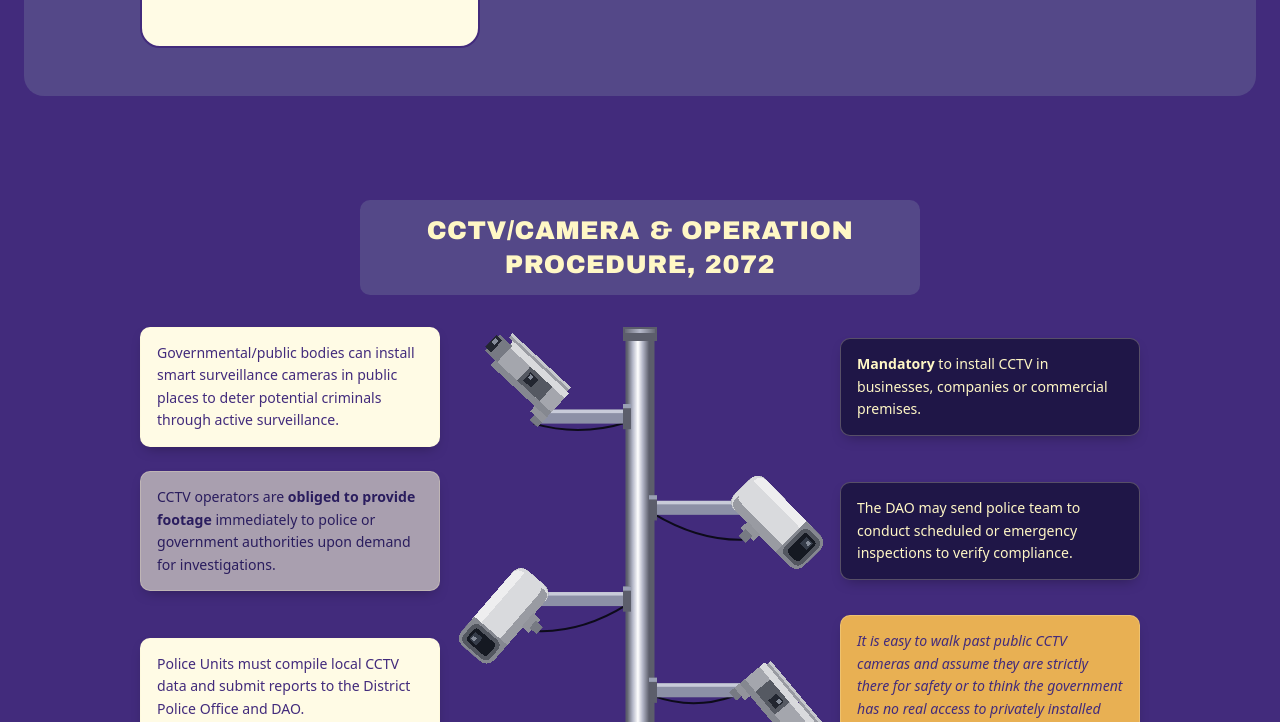
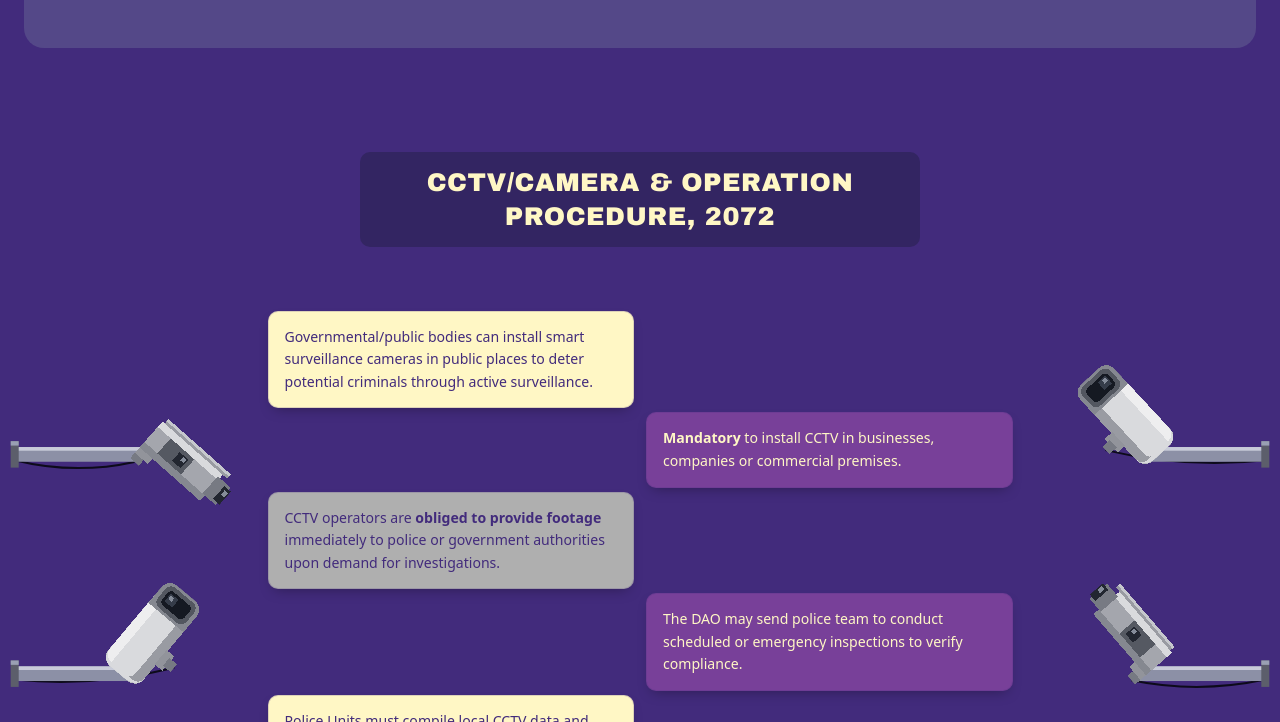
Before and after one commit to Suvam13/Brochure-Body-Data, a plain HTML site: page index.html in a window 1280 px wide. Shown: the part 2078-2800 px from the top of the page. Drawn offline with Linux system fonts and the light colour scheme.

Commit message:
Version 2

```diff
--- a/css/style.css
+++ b/css/style.css
@@ -88,7 +88,7 @@ html, body {
 #brochure-root .laws-rows-container {
     display: flex;
     flex-direction: column;
-    gap: 64px;
+    gap: 40px;
     max-width: 1000px;
     margin: 0 auto;
     width: 100%;
--- a/css/surveillance.css
+++ b/css/surveillance.css
@@ -1,30 +1,32 @@
-/* =========================================================
-   Surveillance section
-   Every rule is scoped under #brochure-root #surveillance.
-   Change colours and fonts in the token block only.
-
-   The v5 cctv-scene.js reads the --sv-arm / --sv-arm-top /
-   --sv-bracket / --sv-bracket-top / --sv-cable / --sv-laser
-   tokens from this element via getComputedStyle, so they MUST
-   stay defined here or the cameras fall back to defaults.
-   ========================================================= */
 
 #brochure-root #surveillance {
     /* ----- Tokens ----- */
-    --sv-bg: transparent;                 /* inherits the brochure's #422B7C canvas */
-    --sv-title-bg: #544888;               /* slightly lifted panel for the heading */
+    --sv-bg: transparent;
+
+    /* Header */
+    --sv-title-bg: #332562;
     --sv-title-fg: #FFF7C5;
-    --sv-card-light-bg: #FFFBE5;
+
+    /* Standard cream cards */
+    --sv-card-light-bg: #FFF7C5;
     --sv-card-light-fg: #422B7C;
-    --sv-card-dark-bg: #1f1647;           /* very dark indigo, reads as "Mandatory" */
+
+    /* Purple cards */
+    --sv-card-dark-bg: #784099;
     --sv-card-dark-fg: #FFF7C5;
-    --sv-card-muted-bg: #A99FAF;
-    --sv-card-muted-fg: #2a1d5e;
-    --sv-card-accent-bg: #E8B053;         /* ochre, matches the analysis-section accent */
+
+    /* Grey cards */
+    --sv-card-muted-bg: #AFAFAF;
+    --sv-card-muted-fg: #422B7C;
+
+    /* Secondary cream cards */
+    --sv-card-accent-bg: #FFF7C5;
     --sv-card-accent-fg: #422B7C;
-    --sv-card-border: rgba(255, 247, 197, 0.25);
 
-    /* Pole + camera hardware colours (read by cctv-scene.js) */
+    /* Borders */
+    --sv-card-border: rgba(66, 43, 124, 0.18);
+
+    /* Camera hardware colours (unchanged) */
     --sv-pole: #b5b8c9;
     --sv-pole-dark: #5c5e6b;
     --sv-arm: #8c90a6;
@@ -40,10 +42,10 @@
 
     position: relative;
     box-sizing: border-box;
-    margin-top: 56px;
-    padding: 28px 12px;
+    margin: 56px -6px 0;
+    padding: 28px 0;
     background: var(--sv-bg);
-    border-radius: 20px;
+    border-radius: 0;
     overflow: hidden;
 }
 
@@ -58,7 +60,8 @@
 #brochure-root #surveillance .sv-header {
     display: flex;
     justify-content: center;
-    margin-bottom: 32px;
+    margin-bottom: 24px;
+    padding: 0 16px;
 }
 
 #brochure-root #surveillance .sv-title {
@@ -83,7 +86,8 @@
 
 #brochure-root #surveillance .sv-stage {
     position: relative;
-    max-width: 1000px;
+    width: 100%;
+    max-width: none;
     margin: 0 auto;
     contain: layout;
 }
@@ -98,16 +102,16 @@
     pointer-events: none;
 }
 
+/* ----- Cards (phone-first: zigzag stack) ----- */
+
 #brochure-root #surveillance .sv-grid {
     position: relative;
     z-index: 1;
     display: flex;
     flex-direction: column;
-    gap: 44px;
-    padding: 24px 0;
+    gap: 20px;
+    padding: 12px 8px 0;
 }
-
-/* ----- Cards ----- */
 
 #brochure-root #surveillance .sv-card {
     box-sizing: border-box;
@@ -121,13 +125,30 @@
     color: var(--sv-card-light-fg);
 }
 
+/* Phone zigzag positioning */
+
 #brochure-root #surveillance .sv-card--left {
+    align-self: flex-end;
+}
+
+#brochure-root #surveillance .sv-card--right {
     align-self: flex-start;
 }
 
-#brochure-root #surveillance .sv-card--right {
-    align-self: flex-end;
+/* ----- Final card: separate block below the zigzag ----- */
+
+#brochure-root #surveillance .sv-grid-footer {
+    position: relative;
+    z-index: 1;
+    padding: 0 8px;
+    margin-top: 20px;
 }
+
+#brochure-root #surveillance .sv-grid-footer .sv-card {
+    width: 100%;
+}
+
+/* ----- Card colour variations ----- */
 
 #brochure-root #surveillance .sv-card--light {
     background: var(--sv-card-light-bg);
@@ -149,6 +170,16 @@
     color: var(--sv-card-accent-fg);
 }
 
+/* ----- Final card: independently orange ----- */
+
+#brochure-root #surveillance .sv-grid-footer .sv-card {
+    background: #E8B053;
+    color: #422B7C;
+    border-color: rgba(66, 43, 124, 0.18);
+}
+
+/* ----- Hover and focus ----- */
+
 #brochure-root #surveillance .sv-card:hover,
 #brochure-root #surveillance .sv-card:focus-visible {
     box-shadow: 0 10px 22px -8px rgba(0, 0, 0, 0.5);
@@ -158,6 +189,8 @@
     outline: 2px solid var(--sv-focus);
     outline-offset: 3px;
 }
+
+/* ----- Card typography ----- */
 
 #brochure-root #surveillance .sv-card__text {
     margin: 0;
@@ -174,43 +207,70 @@
     font-style: italic;
 }
 
+/* ----- Full-bleed sides: 480px and wider ----- */
+
+@media (min-width: 480px) {
+    #brochure-root #surveillance {
+        margin-left: -10px;
+        margin-right: -10px;
+    }
+}
+
 /* =========================================================
-   Desktop (900px and wider): three-column grid around the pole.
-   The 260px middle column is the camera lane. cctv-scene.js
-   measures each card's inner edge to position the cameras, so
-   keeping cards at max-width 300px is what stops the cameras
-   from being pushed off-canvas.
+   Desktop (900px and wider): two-column zigzag grid.
    ========================================================= */
 
 @media (min-width: 900px) {
     #brochure-root #surveillance {
-        padding: 48px 32px;
+        padding: 48px 0;
+    }
+
+    #brochure-root #surveillance .sv-header {
+        margin-bottom: 40px;
     }
 
     #brochure-root #surveillance .sv-grid {
         display: grid;
-        grid-template-columns: minmax(0, 1fr) 260px minmax(0, 1fr);
-        row-gap: 24px;
-        padding: 0;
+        grid-template-columns: repeat(2, minmax(0, 1fr));
+        column-gap: 12px;
+        row-gap: 4px;
+        max-width: min(745px, 66vw);
+        margin: 0 auto;
+        padding: 24px 0 0;
     }
 
     #brochure-root #surveillance .sv-card {
         width: 100%;
-        max-width: 300px;
-        align-self: center;
     }
 
     #brochure-root #surveillance .sv-card--left {
         grid-column: 1;
-        grid-row: var(--sv-row);
-        justify-self: start;
-        align-self: center;
+        grid-row: calc(var(--sv-row) * 2 - 1);
+        align-self: start;
+        justify-self: stretch;
     }
 
     #brochure-root #surveillance .sv-card--right {
-        grid-column: 3;
-        grid-row: var(--sv-row);
-        justify-self: end;
-        align-self: center;
+        grid-column: 2;
+        grid-row: calc(var(--sv-row) * 2);
+        align-self: start;
+        justify-self: stretch;
+    }
+
+    /* Final long card: separate centered block */
+
+    #brochure-root #surveillance .sv-grid-footer {
+        max-width: min(745px, 66vw);
+        margin: 24px auto 0;
+        padding: 0;
     }
 }
+
+/* ----- Full-bleed sides: 1100px and wider ----- */
+
+@media (min-width: 1100px) {
+    #brochure-root #surveillance {
+        margin-left: -24px;
+        margin-right: -24px;
+    }
+}
--- a/js/cctv-scene.js
+++ b/js/cctv-scene.js
@@ -1,9 +1,3 @@
-/* =========================================================
-   Scene: builds the cards, lays out the pole and cameras, and runs the
-   animation loop. Reads aim state from window.Surveillance.aim (set by
-   cctv-input.js) and sprite art from window.Surveillance.sprites.
-   ========================================================= */
-
 (function () {
     'use strict';
 
@@ -49,6 +43,7 @@
     let stage = null;
     let canvas = null;
     let grid = null;
+    let footer = null;      // .sv-grid-footer: the final card's own block, separate from the grid
     let ctx = null;
     let poleCanvas = null;
 
@@ -99,8 +94,8 @@
             el: el,
             dir: dir,                                   // -1 = left side, 1 = right side
             kind: index % 2 === 0 ? 'box' : 'bullet',   // alternate camera types
-            rest: dir < 0 ? Math.PI : 0,                // outward direction
-            angle: dir < 0 ? Math.PI : 0,               // current angle
+            rest: dir < 0 ? 0 : Math.PI,                // inward: left cams face right, right cams face left
+            angle: dir < 0 ? 0 : Math.PI,               // current angle (starts at rest)
             speed: 0.35 + 0.25 * ((index * 0.618) % 1), // idle sweep speed, rad/s
             phase: index * 1.3,                         // idle sweep phase
             laser: 0,                                   // 0..1 laser visibility
@@ -113,25 +108,43 @@
 
     function buildCards() {
         grid.innerHTML = '';
+        footer.innerHTML = '';
         cams = [];
         let leftRow = 0;
         let rightRow = 0;
 
-        surveillanceData.forEach(function (item) {
+        surveillanceData.forEach(function (item, index) {
             const el = document.createElement('article');
-            el.className = 'sv-card sv-card--' + item.tone + ' sv-card--' + item.side
+            const isLast = index === surveillanceData.length - 1;
+            el.className = 'sv-card sv-card--' + item.tone
+                + (isLast ? ' sv-card--last' : ' sv-card--' + item.side)
                 + (item.italic ? ' sv-card--italic' : '');
             el.dataset.id = item.id;
             el.tabIndex = 0;
+
+            const p = document.createElement('p');
+            p.className = 'sv-card__text';
+            p.innerHTML = cardHtml(item);
+            el.appendChild(p);
+
+            // The final long card goes into its own block below the grid,
+            // separate from the zigzag rows, so css can give it its own
+            // margin/gap (.sv-grid-footer). It has no camera.
+            if (isLast) {
+                footer.appendChild(el);
+                return;
+            }
 
             // Desktop rows: left and right are counted separately
             const row = item.side === 'left' ? ++leftRow : ++rightRow;
             el.style.setProperty('--sv-row', String(row));
 
-            const p = document.createElement('p');
-            p.className = 'sv-card__text';
-            p.innerHTML = cardHtml(item);
-            el.appendChild(p);
+            // Phone zigzag: interleave left/right cards going down the stack
+            // (left cards get odd order, right cards even). The desktop grid
+            // places cards explicitly, so `order` only affects the phone flex
+            // layout.
+            el.style.order = item.side === 'left' ? String(2 * leftRow - 1) : String(2 * rightRow);
+
             grid.appendChild(el);
 
             if (item.camera) {
@@ -151,106 +164,81 @@
     }
 
 
-    /* Static pole, drawn once per layout into an offscreen canvas */
+    /* Edge-mounted layout: no central pole. The poleCanvas is kept transparent;
+       each camera's bracket (drawn in drawCam) reads as a wall mount at the
+       page edge. */
     function buildPole() {
         const pc = poleCanvas.getContext('2d');
-        const colours = poleColours();
-
         pc.setTransform(dpr, 0, 0, dpr, 0, 0);
         pc.globalCompositeOperation = 'source-over';
         pc.clearRect(0, 0, W, H);
-
-        const left = cx - poleW / 2;
-
-        // Dark outline
-        pc.fillStyle = colours.dark;
-        pc.fillRect(left - 1.5, 0, poleW + 3, H);
-
-        // Cylinder shading: dark edges, bright specular band in the centre
-        const body = pc.createLinearGradient(left, 0, left + poleW, 0);
-        body.addColorStop(0, colours.dark);
-        body.addColorStop(0.22, colours.body);
-        body.addColorStop(0.42, '#ffffff');
-        body.addColorStop(0.6, colours.body);
-        body.addColorStop(0.85, colours.dark);
-        body.addColorStop(1, colours.dark);
-        pc.fillStyle = body;
-        pc.fillRect(left, 0, poleW, H);
-
-        // Cap: dark block with a lighter top edge
-        pc.fillStyle = colours.dark;
-        pc.fillRect(left - 4, 0, poleW + 8, 14);
-        const capShade = pc.createLinearGradient(left - 4, 0, left + poleW + 4, 0);
-        capShade.addColorStop(0, colours.dark);
-        capShade.addColorStop(0.5, colours.body);
-        capShade.addColorStop(1, colours.dark);
-        pc.fillStyle = capShade;
-        pc.fillRect(left - 2, 2, poleW + 4, 4);
-
-        // Fade the base out over the last 80px
-        const fadeH = Math.min(80, H);
-        pc.globalCompositeOperation = 'destination-out';
-        const fade = pc.createLinearGradient(0, H - fadeH, 0, H);
-        fade.addColorStop(0, 'rgba(0, 0, 0, 0)');
-        fade.addColorStop(1, 'rgba(0, 0, 0, 1)');
-        pc.fillStyle = fade;
-        pc.fillRect(0, H - fadeH, W, fadeH);
-        pc.globalCompositeOperation = 'source-over';
     }
 
     /* ----- Layout: sizes, sprites, and mount points ----- */
 
     function measureCams(sr) {
-        // Even distribution along the whole pole: left and right cameras
-        // alternate in slots running from just below the pole cap to just
-        // above the base fade, so the cameras span the full length of the
-        // pole instead of clustering where the cards happen to sit.
-        const yTop = 44;
-        const yBottom = H - 96;
-        const span = Math.max(1, yBottom - yTop);
+        // Camera heights are DECOUPLED from the card rows: on desktop each
+        // side's cameras sit at even, paired rungs down its page edge
+        // (left and right share the same rungs), computed from the stage
+        // height alone - never from where the text cards are.
+        //
+        // Phones are the one exception: the stacked cards sit ABOVE the
+        // canvas and span nearly the full width, so a camera at any other
+        // height would be hidden behind a card. Each camera stays level
+        // with the card it watches, in the side lane that card leaves open.
+        //
+        // The arm length is the same everywhere: halfway from the page edge
+        // toward the innermost card edge on that SIDE (not per row), so
+        // every arm on a side is the same length.
+        const edgePad = Math.max(armT, 6);   // bracket inset from the very edge
 
-        let leftCount = 0;
-        let rightCount = 0;
+        // Inner edge per side: the card edge closest to this side's page edge
+        let innerL = Infinity;
+        let innerR = -Infinity;
         for (let i = 0; i < cams.length; i++) {
-            if (cams[i].dir < 0) leftCount++; else rightCount++;
+            const r = cams[i].el.getBoundingClientRect();
+            if (cams[i].dir < 0) {
+                if (r.left - sr.left < innerL) innerL = r.left - sr.left;
+            } else if (r.right - sr.left > innerR) {
+                innerR = r.right - sr.left;
+            }
         }
-        const slots = Math.max(2 * leftCount, 2 * rightCount, 1);
+        if (innerL === Infinity) innerL = cx - 40;
+        if (innerR === -Infinity) innerR = cx + 40;
 
-        let leftIdx = 0;
-        let rightIdx = 0;
+        // Even paired rungs down the stage height
+        const pad = Math.max(camCss * 0.55, 20);
+        const top = pad;
+        const span = Math.max(1, H - pad * 2);
+        const perSide = { '-1': 0, '1': 0 };
+        for (let i = 0; i < cams.length; i++) perSide[cams[i].dir]++;
+        const done = { '-1': 0, '1': 0 };
 
         for (let i = 0; i < cams.length; i++) {
             const cam = cams[i];
-            const r = cam.el.getBoundingClientRect();
+            cam.mountX = cam.dir < 0 ? edgePad : W - edgePad;
 
-            // Inner edge = the card edge nearest the pole
-            const inner = cam.dir < 0 ? (r.right - sr.left) : (r.left - sr.left);
-            // Reach is 50% of the gap from pole to card inner edge. Bigger cameras
-            // need a touch more room, so this was trimmed from the original 0.55.
-            const reach = Math.max(Math.abs(inner - cx) * 0.50, poleW / 2 + 14);
+            if (wide) {
+                // Desktop: even paired rungs down the stage height
+                const n = Math.max(1, perSide[cam.dir]);
+                const rung = (done[cam.dir]++ + 0.5) / n;
+                cam.mountY = top + rung * span;
+            } else {
+                // Phone: level with the card it watches (visibility -
+                // see the comment above)
+                const r = cam.el.getBoundingClientRect();
+                cam.mountY = clamp(r.top + r.height / 2 - sr.top, armT + 2, H - armT - 2);
+            }
+            cam.swivelY = cam.mountY;
 
-            let mountY;
-            if (wide) {
-                // Slot ladder: left cameras get slots 0, 2, 4... and right
-                // cameras 1, 3, 5..., so the two sides zigzag down the pole.
-                const slot = cam.dir < 0 ? 2 * leftIdx++ : 2 * rightIdx++ + 1;
-                mountY = yTop + (slot + 0.5) * (span / slots);
-            } else {
-                // Phone: cards are stacked, so park each camera in the gap
-                // above its card where it is not hidden behind the card.
-                const prev = cam.el.previousElementSibling;
-                if (prev) {
-                    const pr = prev.getBoundingClientRect();
-                    mountY = (pr.bottom + r.top) / 2 - sr.top;   // centre of the gap above
-                } else {
-                    mountY = r.top - sr.top - 24;
-                }
-            }
-
-            cam.mountY = clamp(mountY, armT, H - armT);
-            cam.mountX = cx + cam.dir * poleW / 2;
-            cam.swivelX = cx + cam.dir * reach;
-            cam.swivelY = cam.mountY;
+            // Arm: pivot halfway from the edge toward the text cluster,
+            // kept back far enough that the camera body clears the cards.
+            const inner = cam.dir < 0 ? innerL : innerR;
+            let sx = cam.mountX - cam.dir * Math.max(Math.abs(inner - cam.mountX) * 0.5, 12);
+            const limit = inner + cam.dir * (camCss * 0.95 + 4);
+            if (cam.dir < 0) sx = Math.min(sx, limit); else sx = Math.max(sx, limit);
+            if (cam.dir < 0) sx = Math.max(sx, cam.mountX + 6); else sx = Math.min(sx, cam.mountX - 6);
+            cam.swivelX = sx;
         }
     }
 
@@ -282,10 +270,17 @@
         poleCanvas.height = canvas.height;
 
         wide = mqWide.matches;
-        poleW = wide ? 26 : 20;
-        // Camera size caps: desktop 80..105, phone 56..76. Bumped up from the
-        // original 56..70 / 40..52 so the cameras read clearly on both layouts.
-        camCss = wide ? clamp(W * 0.10, 80, 105) : clamp(W * 0.20, 56, 76);
+        // Camera size scales with the space actually available:
+        // desktop - the lane between the page edge and the centered card
+        // grid; phone - a fraction of the narrow stage so the small cameras
+        // still read clearly beside the zigzag cards.
+        if (wide) {
+            const gridW = grid ? grid.offsetWidth : Math.min(W, 820);
+            const lane = Math.max(80, (W - gridW) / 2);
+            camCss = clamp(lane * 0.42, 48, 105);
+        } else {
+            camCss = clamp(W * 0.10, 26, 40);
+        }
         armT = Math.max(4, camCss * 0.14);
         cx = W / 2;
 
@@ -327,10 +322,11 @@
         const def = asset.def;
 
         // Both camera types are side views in their art. Every camera turns
-        // about its rear mount to aim, and right-side cameras are mirrored,
-        // so each camera rests facing outward (left cams left, right cams
-        // right) and visibly turns toward the cursor as it tracks.
-        const mirror = cam.dir > 0;
+        // about its rear mount to aim. In the edge-mounted layout the LEFT
+        // cameras are mirrored so they rest facing right (inward), and the
+        // RIGHT cameras rest facing left (inward) - each turns toward the
+        // cursor as it tracks.
+        const mirror = cam.dir < 0;
         const rot = cam.angle - cam.rest;
         const a = cam.angle;
         const ca = Math.cos(a);
@@ -535,6 +531,16 @@
             grid = section.querySelector('.sv-grid');
             if (!stage || !canvas || !grid) return;
 
+            // The final long card gets its own block below the grid, so its
+            // gap from the zigzag rows is styled separately. Created here if
+            // the markup doesn't already provide one.
+            footer = section.querySelector('.sv-grid-footer');
+            if (!footer) {
+                footer = document.createElement('div');
+                footer.className = 'sv-grid-footer';
+                stage.appendChild(footer);
+            }
+
             // Force the canvas out of normal flow, whatever the stylesheet says
             Object.assign(stage.style, { position: 'relative' });
             Object.assign(canvas.style, {
```
